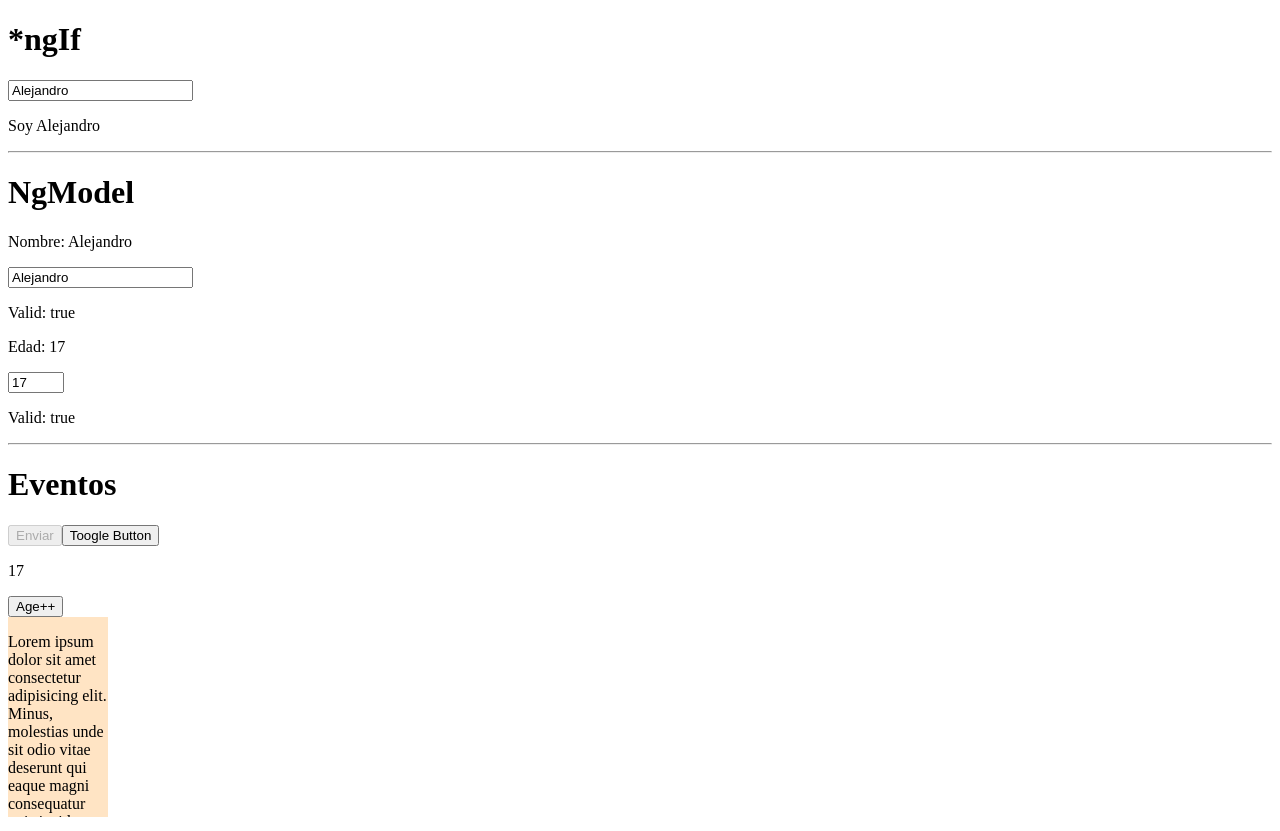
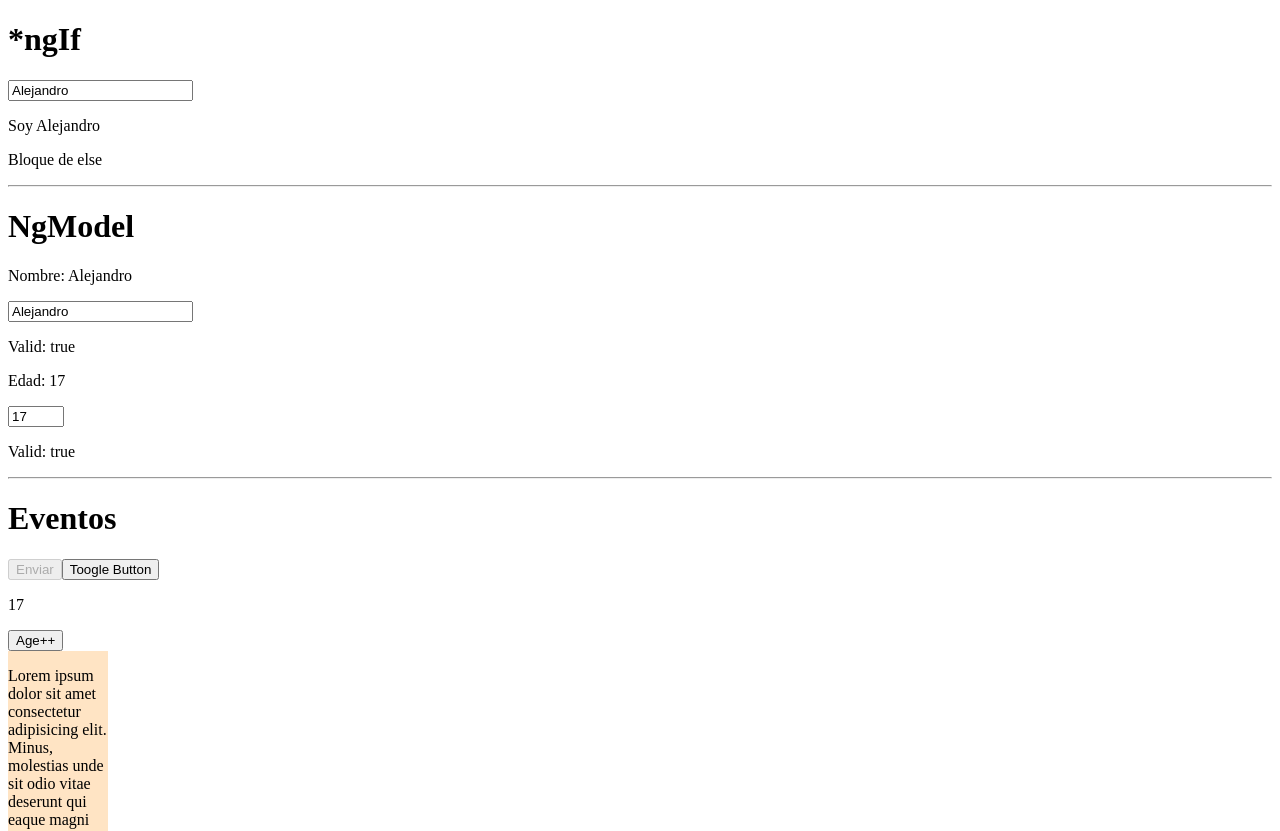
Before and after one commit to marmolejandro/curso-fundamentos-angular, an Angular app in the folder my-store/: page / in a window 1280 px wide. Shown: the top 831 px of the page. Built offline with nearby package versions, Linux system fonts and the light colour scheme.

Commit message:
Se implementa ELSE en estructura de control ngIf

```diff
--- a/my-store/src/app/app.component.html
+++ b/my-store/src/app/app.component.html
@@ -1,8 +1,10 @@
 <h1>*ngIf</h1>
 <input type="text" required [(ngModel)]="person.name"/>
 <p *ngIf="person.name == 'Alejandro'">Soy Alejandro</p>
-<p *ngIf="person.name == 'Alejandro22'">Soy Alejandro22</p>
-
+<p *ngIf="person.name == 'Alejandro22' && person.age === 18; else elseBlock">Soy Alejandro22</p>
+<ng-template #elseBlock>
+  <p> Bloque de else</p>
+</ng-template>
 <hr>
 
 <h1>NgModel</h1>
```
